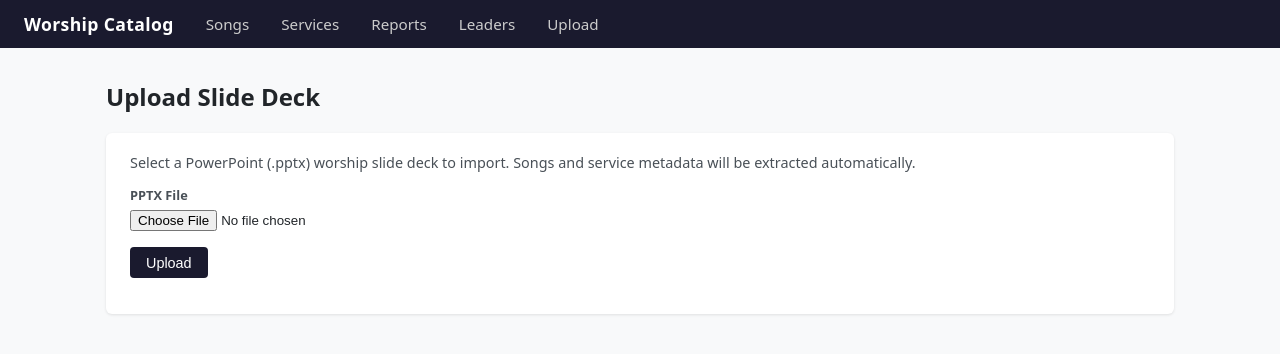
After one commit to mshirel/song-history, a Python web app: template src/worship_catalog/web/templates/upload.html in a window 1280 px wide. The commit adds this page. Shown: the top 354 px of the page. Run offline with Jinja, Linux system fonts and the light colour scheme; the template is opened without the code that fills it, so the values that code supplies are empty; some libraries are stand-ins or nearby versions.

Commit message:
feat(web): add browser upload form for PPTX files (#202)
Add GET /upload route with an HTML form so church volunteers can upload
worship slide decks from their browser instead of needing curl or API tools.

- New upload.html template with file picker and submit button
- GET /upload route renders the form; POST /upload (existing) handles submission
- "Upload" link added to navigation bar in base.html
- Tests cover page existence, file input, submit button, and nav link

Co-Authored-By: Claude Opus 4.6 (1M context) <noreply@anthropic.com>

```diff
--- a/src/worship_catalog/web/app.py
+++ b/src/worship_catalog/web/app.py
@@ -601,6 +601,12 @@ def _run_import_in_background(job_id: str, pptx_path: Path) -> None:
             )
 
 
+@app.get("/upload", response_class=HTMLResponse)
+async def upload_page(request: Request) -> HTMLResponse:
+    """Render the browser upload form for PPTX files."""
+    return templates.TemplateResponse(request, "upload.html")
+
+
 @app.post("/upload")
 async def upload(request: Request, file: UploadFile) -> JSONResponse:
     """Accept a PPTX file, create an import job, and kick off background import."""
--- a/src/worship_catalog/web/templates/base.html
+++ b/src/worship_catalog/web/templates/base.html
@@ -109,6 +109,7 @@
   <a href="/services" {% if request.url.path.startswith('/services') %}class="active"{% endif %}>Services</a>
   <a href="/reports" {% if request.url.path == '/reports' %}class="active"{% endif %}>Reports</a>
   <a href="/leaders" {% if request.url.path.startswith('/leaders') %}class="active"{% endif %}>Leaders</a>
+  <a href="/upload" {% if request.url.path == '/upload' %}class="active"{% endif %}>Upload</a>
 </nav>
 </header>
 <main id="main">
--- /dev/null
+++ b/src/worship_catalog/web/templates/upload.html
@@ -0,0 +1,22 @@
+{% extends "base.html" %}
+{% block title %}Upload — Worship Catalog{% endblock %}
+{% block content %}
+<h1>Upload Slide Deck</h1>
+
+<div class="card">
+  <p style="color:#495057;font-size:0.9rem;margin-top:0;">
+    Select a PowerPoint (.pptx) worship slide deck to import.
+    Songs and service metadata will be extracted automatically.
+  </p>
+  <form method="post" action="/upload" enctype="multipart/form-data" id="upload-form">
+    <div style="margin-bottom:1rem;">
+      <label for="upload-file" style="display:block;font-size:0.8rem;font-weight:600;color:#495057;margin-bottom:0.25rem;">
+        PPTX File
+      </label>
+      <input type="file" id="upload-file" name="file" accept=".pptx" required>
+    </div>
+    <button type="submit">Upload</button>
+  </form>
+  <div id="upload-result" style="margin-top:1rem;"></div>
+</div>
+{% endblock %}
```
Also changed, not shown: tests/test_web.py (+35 -0 lines).
